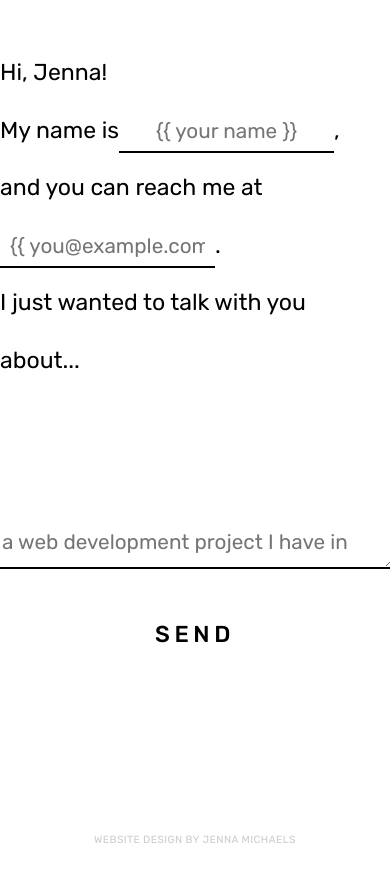
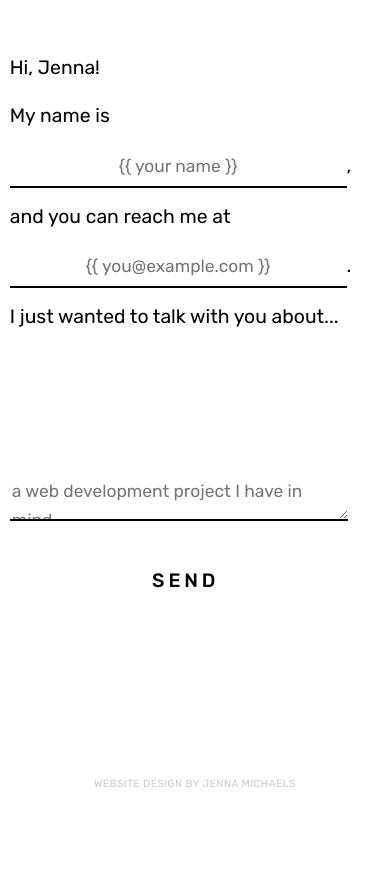
Before and after one commit to jenna-m/portfolio, a React (Create React App) app: page /contact in a window 390 px wide. Shown: the part 106-988 px from the top of the page. After the commit the page ends 946 px from the top, so only its background shows below. Built offline with nearby package versions, Linux system fonts and the light colour scheme.

Commit message:
Update index.css

```diff
--- a/src/index.css
+++ b/src/index.css
@@ -408,7 +408,6 @@ button div {
 #breadcrumb li {
   display: inline;
   font-family: 'Rubik', 'Arial', sans-serif;
-
   font-size: .7em;
   text-transform: uppercase;
   letter-spacing: .1em;
@@ -678,6 +677,10 @@ textarea {
     align-items: center;
   }
 
+  #skills-img img {
+    width: 75%;
+  }
+
   #skills-container {
     width: 90%;
     font-size: .95em;
@@ -727,6 +730,15 @@ textarea {
 
   #project-card-img img {
     max-width: 100%;
+  }
+
+  #project-card-links {
+    width: 100%;
+  }
+
+  #project-card-links li {
+    display: inline;
+    padding: 0px 15px;
   }
 
 
@@ -807,11 +819,6 @@ textarea {
   .field {
     margin: 5px 0 5px 0;
     padding: 10px;
-    /* Border Styling */
-    border-top: 0;
-    border-right: 0;
-    border-left: 0;
-    border-bottom: 3px solid #000000;
     width: 90%;
     height: 20px;
     text-align: center;
@@ -822,7 +829,7 @@ textarea {
 
   /* Message field */
   textarea {
-    width: 90%;
+    width: 96%;
   }
 
   /* Submit button */
@@ -927,6 +934,10 @@ textarea {
     align-items: center;
   }
 
+  #skills-img img {
+    width: 80%;
+  }
+
   #skills-container {
     width: 90%;
     font-size: 1em;
@@ -965,6 +976,15 @@ textarea {
 
   #project-card-sidebar {
     width: 100%;
+  }
+
+  #project-card-links {
+    width: 100%;
+  }
+
+  #project-card-links li {
+    display: inline;
+    padding: 0px 20px;
   }
 
   #project-card-img {
@@ -1039,6 +1059,7 @@ textarea {
 
   /* Contact Page */
   .contact-content {
+    width: 100%;
     display: flex;
     flex-direction: column;
     flex-wrap: wrap;
@@ -1046,11 +1067,16 @@ textarea {
     align-items: center;
   }
 
-  #other-contact {
-    width: 80%;
+  #contact-form {
+    font-size: 1.1em;
+    width: 95%;
   }
 
-  #contact-form-section {
-    width: 80%;
+  .field {
+    width: 90%;
+  }
+
+  textarea {
+    width: 95%;
   }
 }
```
